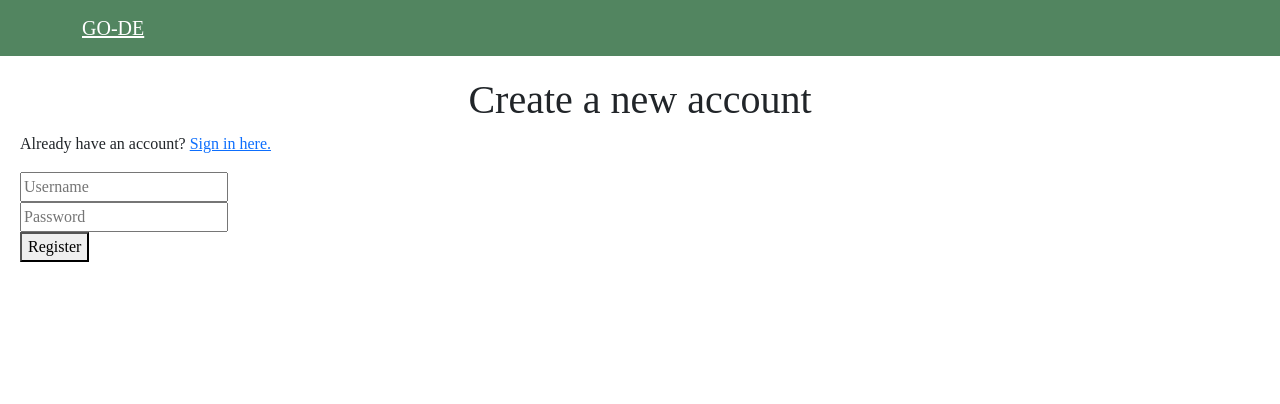
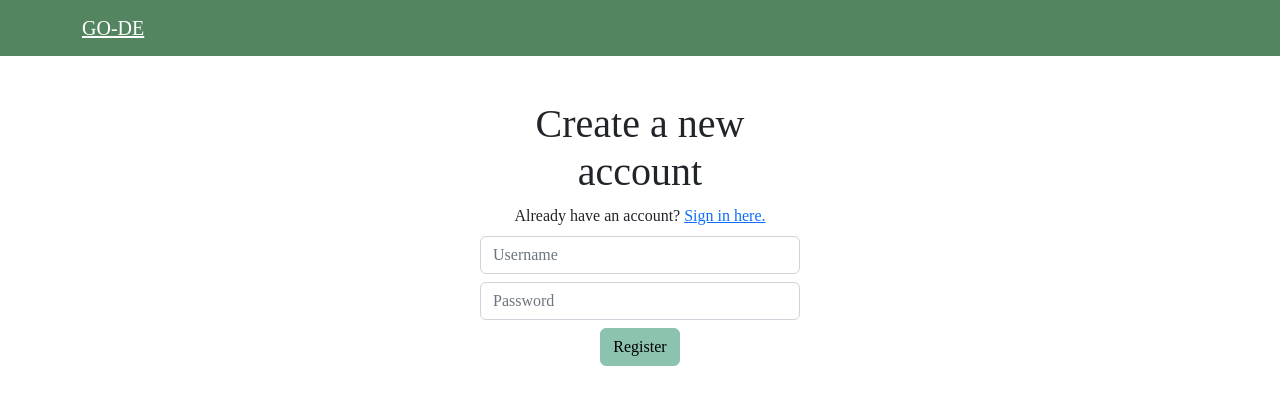
Before and after one commit to sbrugel/go-de, a React (Create React App) app in the folder client/: page /register in a window 1280 px wide. Shown: the top 404 px of the page. Built offline with nearby package versions, Linux system fonts and the light colour scheme; a web font is replaced by a local one.

Commit message:
feat: prettify login and register pages

```diff
--- a/client/src/App.css
+++ b/client/src/App.css
@@ -25,6 +25,10 @@ body {
 
 h1, h2, h3, h4, h5, h6 {
 	text-align: center !important;
+}
+
+h1 {
+	padding-top: 4px;
 }
 
 li {
@@ -138,6 +142,25 @@ li {
 	margin-left: 8px;
 }
 
+.go-login-wrapper {
+	margin: 0 auto;
+	text-align: center;
+	width: 25%;
+	margin-top: 5vh;
+}
+
+.go-login-wrapper p {
+	margin-bottom: 8px;
+}
+
+.go-login-wrapper form > :first-child {
+	margin-top: 0px;
+}
+
+.go-login-wrapper form > * {
+	margin-top: 8px;
+}
+
 .user-page-status {
 	margin: 16px;
 	background-color: var(--BG-COLOR-SECONDARY);
--- a/client/src/Login.jsx
+++ b/client/src/Login.jsx
@@ -4,7 +4,10 @@ import axios from "axios";
 import { ToastContainer, toast } from "react-toastify";
 import "react-toastify/dist/ReactToastify.css";
 import { useNavigate } from "react-router-dom";
+import Form from 'react-bootstrap/Form';
+import Button from 'react-bootstrap/Button';
 import Navingbar from './Navbar';
+import './App.css';
 
 const Login = ({ setLoginUser }) => {
   const navigate = useNavigate();
@@ -37,17 +40,14 @@ const Login = ({ setLoginUser }) => {
   return (
     <>
 	  <Navingbar userID={0} />
-      <div style={{
-        padding: '20px'
-      }}>
+      <div className="go-login-wrapper">
 	    <h1>Login to your account</h1>
         <p>
           Don't have an account? <a href="/register">Register here.</a>
         </p>
-        <div>
-          <form action="#">
-            <div>
-              <input
+		<Form>
+			<Form.Group>
+				<Form.Control
 					type="text"
 					id="sign-in-name"
 					name="name"
@@ -56,9 +56,9 @@ const Login = ({ setLoginUser }) => {
 					placeholder="Username"
 					autocomplete="off"
 				/>
-            </div>
-            <div class="flex flex-col mb-6">
-              <input
+			</Form.Group>
+			<Form.Group>
+				<Form.Control
 					type="password"
 					id="sign-in-password"
 					name="password"
@@ -66,9 +66,9 @@ const Login = ({ setLoginUser }) => {
 					onChange={handleChange}
 					placeholder="Password"
 				/>
-            </div>
-            <div class="flex w-full">
-              <button
+			</Form.Group>
+			<Form.Group>
+				<Button
 					type="submit"
 					onClick={(e) => {
 						e.preventDefault();
@@ -76,10 +76,9 @@ const Login = ({ setLoginUser }) => {
 					}}
 				>
 					Login
-              </button>
-            </div>
-          </form>
-        </div>
+				</Button>
+			</Form.Group>
+		</Form>
       </div>
       <ToastContainer />
     </>
--- a/client/src/Register.jsx
+++ b/client/src/Register.jsx
@@ -3,7 +3,10 @@ import axios from "axios";
 
 import { ToastContainer, toast } from 'react-toastify';
 import 'react-toastify/dist/ReactToastify.css';
+import Form from 'react-bootstrap/Form';
+import Button from 'react-bootstrap/Button';
 import Navingbar from './Navbar';
+import './App.css';
 
 const Register = () => {
     const [user, setUser] = useState({
@@ -36,15 +39,14 @@ const Register = () => {
     return (
       <>
 	    <Navingbar user={0} />
-        <div style={{
-          padding: '20px'
-        }}>
+        <div className="go-login-wrapper">
           <h1>Create a new account</h1>
-          <p>Already have an account? <a href="/login">Sign in here.</a></p>
-          <div class="p-6 mt-8">
-            <form action="#">
-              <div>
-                  <input
+          <p>
+			Already have an account? <a href="/login">Sign in here.</a>
+		  </p>
+		  <Form>
+				<Form.Group>
+					<Form.Control
 						type="text"
 						id="create-account-name"
 						name="name"
@@ -53,9 +55,9 @@ const Register = () => {
 						autocomplete="off"
 						placeholder="Username"
 					/>
-              </div>
-              <div>
-                  <input
+				</Form.Group>
+				<Form.Group>
+					<Form.Control
 						type="password"
 						id="create-account-password"
 						name="password"
@@ -63,17 +65,16 @@ const Register = () => {
 						onChange={ handleChange }
 						placeholder="Password"
 					/>
-              </div>
-              <div>
-                <button
+				</Form.Group>
+				<Form.Group>
+					<Button
 						type="submit"
 						onClick={register}
 					>
 						Register
-                </button>
-              </div>
-            </form>
-          </div>
+					</Button>
+				</Form.Group>
+		  </Form>
         </div>
         <ToastContainer />
       </>
```
Lines whose indentation alone changed are shown as unchanged.
